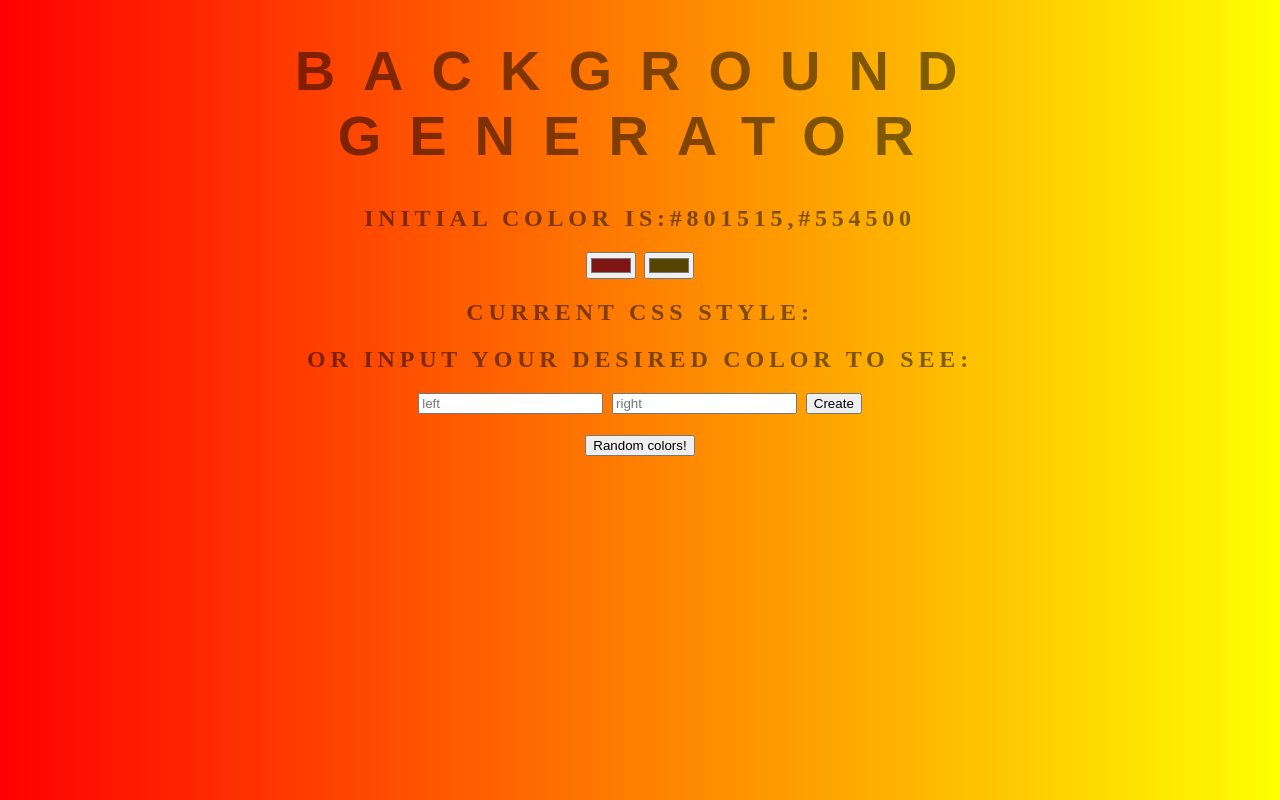
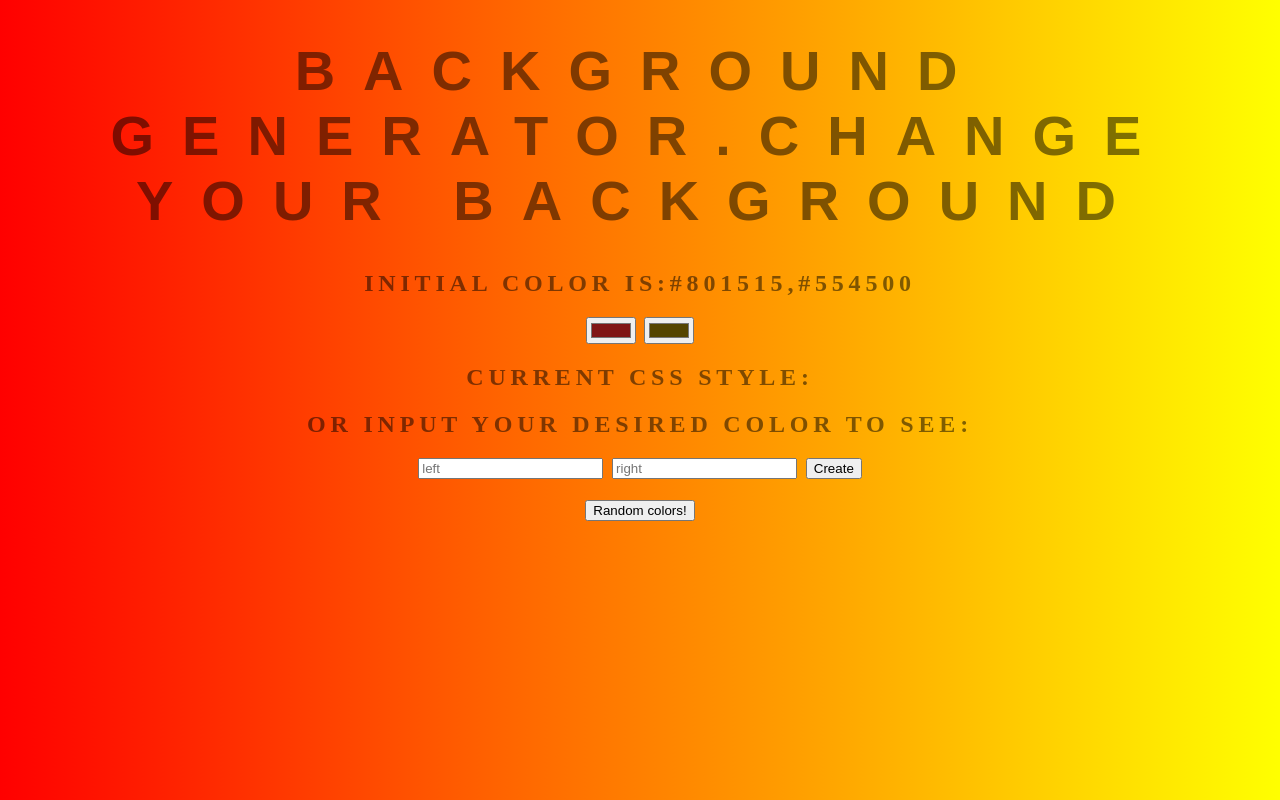
Before and after one commit to EndOfTheGlory/background-generator, a plain HTML site: page index.html in a window 1280 px wide. Drawn offline with Linux system fonts and the light colour scheme.

Commit message:
I changed the title

```diff
--- a/index.html
+++ b/index.html
@@ -5,7 +5,7 @@
 		<link rel="stylesheet" type="text/css" href="bacground_customiser.css">
 	</head>
 	<body id="holder">
-		<h1>Background generator</h1>
+		<h1>Background generator.Change your background</h1>
 		<h2 class="initial_color"></h2>
 		<input type="color" name="colorleft" value="#801515" class="first_input">
 		<input type="color" name="colorright" value="#554500" class="second_input">
```
